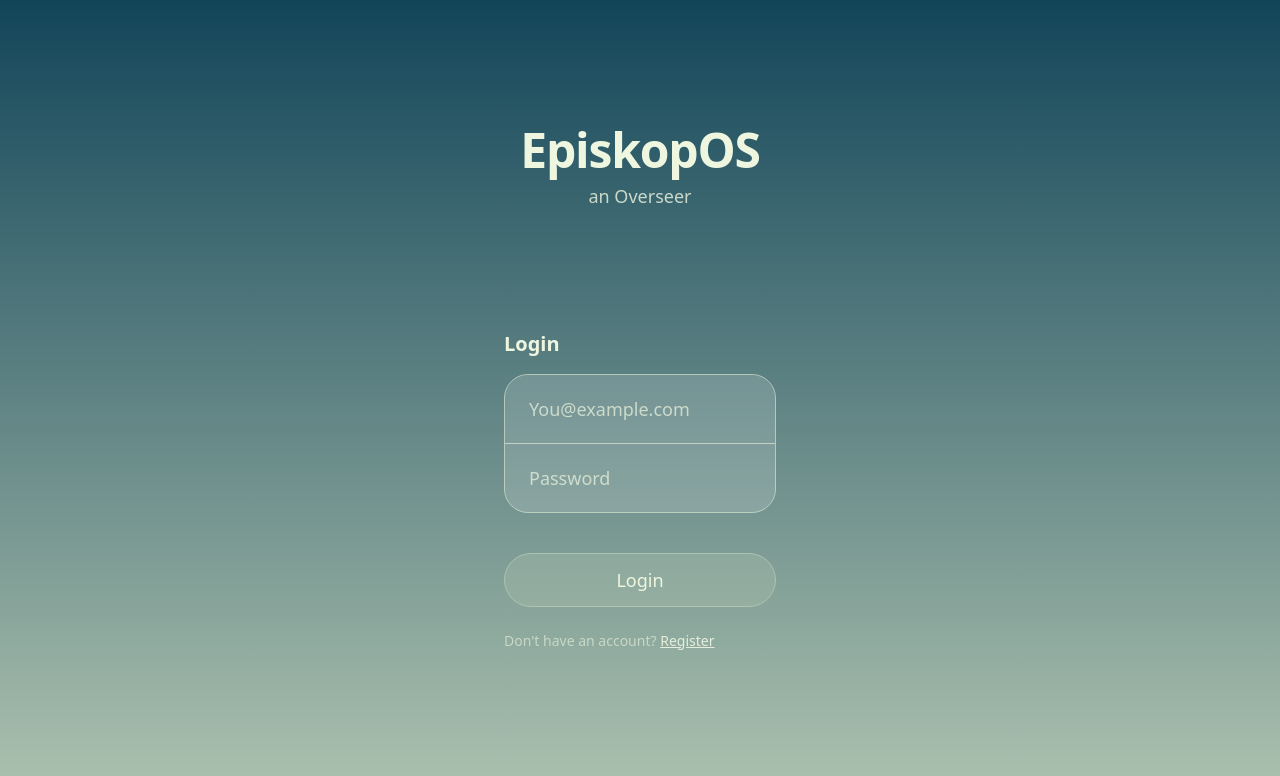
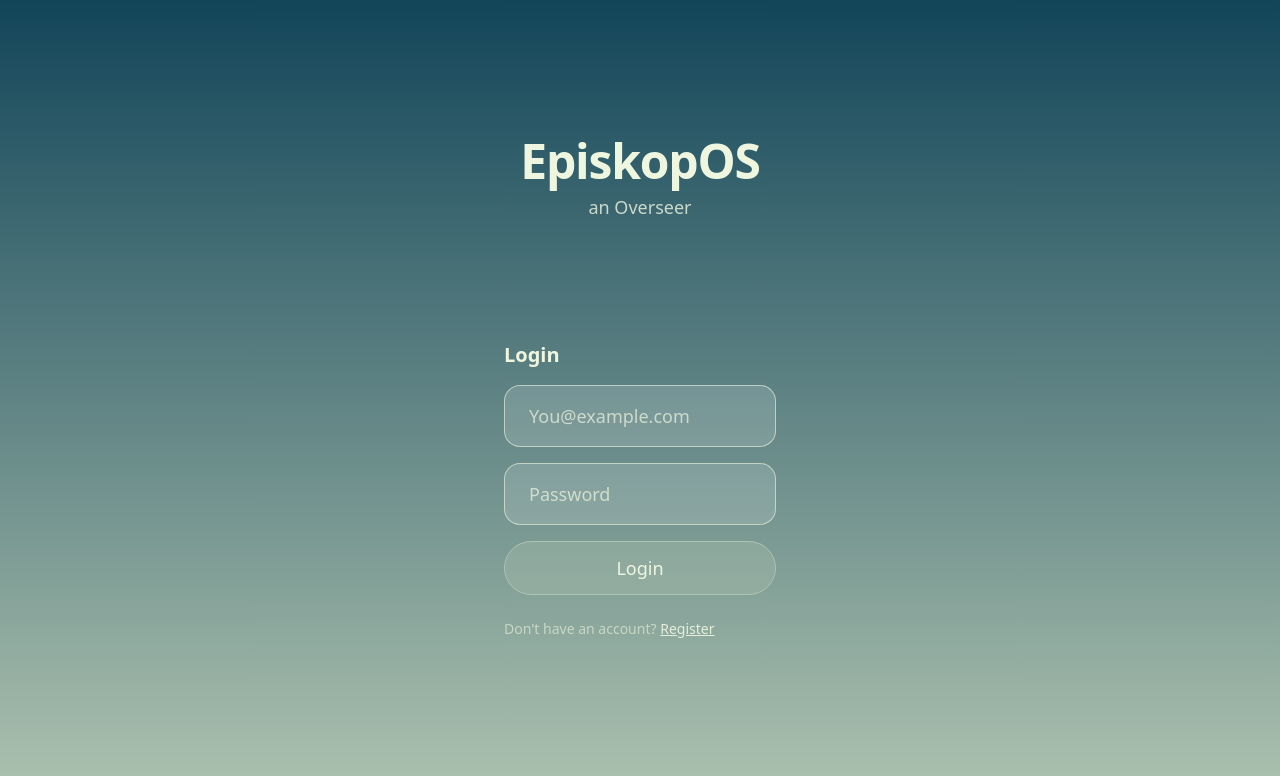
Before and after one commit to NduNdu21/EpiskopOS, a React (Vite) app in the folder frontend/: page /login in a window 1280 px wide. Shown: the top 776 px of the page. Built offline with nearby package versions, Linux system fonts and the light colour scheme; no server answers.

Commit message:
Update validation and consistent design

```diff
--- a/frontend/src/pages/Login.jsx
+++ b/frontend/src/pages/Login.jsx
@@ -2,22 +2,53 @@ import { useState } from "react";
 import { loginUser } from "../api";
 import { Link, useNavigate } from "react-router-dom";
 
+const emailRegex = /^[^\s@]+@[^\s@]+\.[^\s@]+$/;
+
+const validate = (form) => {
+  const errors = {};
+
+  if (!form.email.trim()) {
+    errors.email = "Email is required.";
+  } else if (!emailRegex.test(form.email)) {
+    errors.email = "Please enter a valid email address.";
+  }
+
+  if (!form.password) {
+    errors.password = "Password is required.";
+  } else if (form.password.length < 8) {
+    errors.password = "Password must be at least 8 characters.";
+  }
+
+  return errors;
+};
+
+const FieldError = ({ message }) =>
+  message ? (
+    <p className="text-red-300 text-xs mt-2 pl-1">{message}</p>
+  ) : null;
+
 const Login = () => {
   const [form, setForm] = useState({ email: "", password: "" });
-  const [error, setError] = useState("");
+  const [fieldErrors, setFieldErrors] = useState({});
+  const [serverError, setServerError] = useState("");
   const [loading, setLoading] = useState(false);
   const navigate = useNavigate();
 
   const handleChange = (e) => {
-    setForm({ ...form, [e.target.name]: e.target.value });
+    const { name, value } = e.target;
+    setForm((prev) => ({ ...prev, [name]: value }));
+    if (fieldErrors[name]) {
+      setFieldErrors((prev) => ({ ...prev, [name]: "" }));
+    }
   };
 
   const handleSubmit = async (e) => {
     e.preventDefault();
-    setError("");
+    setServerError("");
 
-    if (!form.email || !form.password) {
-      setError("Email and password are required.");
+    const errors = validate(form);
+    if (Object.keys(errors).length > 0) {
+      setFieldErrors(errors);
       return;
     }
 
@@ -33,7 +64,7 @@ const Login = () => {
         navigate("/");
       }
     } catch (err) {
-      setError(err.message || "Login failed.");
+      setServerError(err.message || "Login failed.");
     } finally {
       setLoading(false);
     }
@@ -48,36 +79,51 @@ const Login = () => {
           <p className="text-beige text-lg mt-2 opacity-80">an Overseer</p>
         </div>
 
-        <form onSubmit={handleSubmit} className="p-6 rounded w-full flex flex-col">
+        <form onSubmit={handleSubmit} className="p-6 rounded w-full flex flex-col" noValidate>
           <h2 className="text-xl mb-4 font-semibold text-beige">Login</h2>
 
-          <div className="w-full rounded-3xl overflow-hidden mb-10 border border-beige/60">
-            {/*<label className="text-sm font-medium text-beige">Email</label>*/}
+          {/* Email */}
+          <div className="flex flex-col gap-1 mb-4">
+            <label className="sr-only" htmlFor="email">Email</label>
             <input
+              id="email"
               name="email"
               type="email"
               placeholder="You@example.com"
               value={form.email}
               onChange={handleChange}
-              className="w-full px-6 py-5 text-beige text-lg placeholder-beige/70 outline-none bg-white/15 border-b border-beige/60"
+              autoComplete="email"
+              className={`w-full px-6 py-4 rounded-2xl text-beige text-lg placeholder-beige/70 outline-none bg-white/15 border transition-colors ${
+                fieldErrors.email ? "border-red-400" : "border-beige/60 focus:border-beige"
+              }`}
             />
+            <FieldError message={fieldErrors.email} />
+          </div>
 
-            {/*<label className="text-sm font-medium text-beige">Password</label>*/}
+          {/* Password */}
+          <div className="flex flex-col gap-1 mb-4">
+            <label className="sr-only" htmlFor="password">Password</label>
             <input
+              id="password"
               name="password"
               type="password"
               placeholder="Password"
               value={form.password}
               onChange={handleChange}
-              className="w-full px-6 py-5 text-beige text-lg placeholder-beige/70 outline-none bg-white/15"
+              autoComplete="current-password"
+              className={`w-full px-6 py-4 rounded-2xl text-beige text-lg placeholder-beige/70 outline-none bg-white/15 border transition-colors ${
+                fieldErrors.password ? "border-red-400" : "border-beige/60 focus:border-beige"
+              }`}
             />
+            <FieldError message={fieldErrors.password} />
           </div>
 
-          {error && (
-            <p className="text-sm text-red-600 bg-red-50 border border-red-200 rounded p-2 mb-3">
-              {error}
+          {serverError && (
+            <p className="text-sm text-red-300 bg-red-900/30 border border-red-400/40 rounded-xl px-4 py-3 mt-3">
+              {serverError}
             </p>
           )}
+
 
           <button
             type="submit"
```
